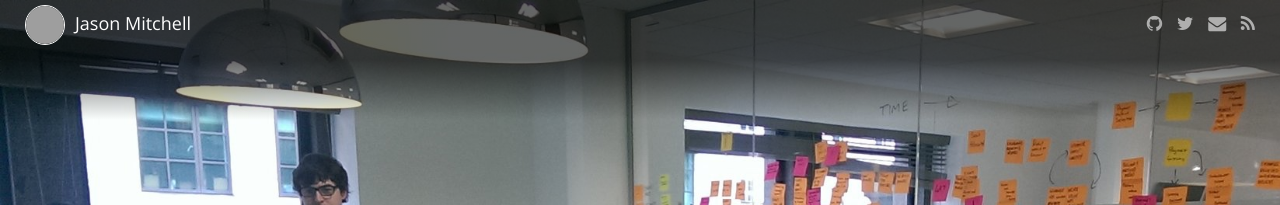
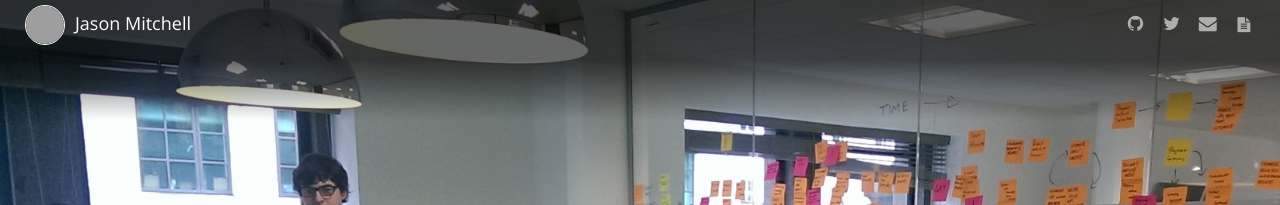
Before and after one commit to jsoncodes/jsoncodes.github.io, a Jekyll site: the page built from index.html, in a window 1280 px wide. Shown: the top 205 px of the page. Built offline with Jekyll 4.4.1, drawn with Linux system fonts in a browser that asks for light colours; nearby versions of some CDN libraries; grey boxes are pictures that could not be loaded.

Commit message:
Updating blog icon

```diff
--- a/_includes/header.html
+++ b/_includes/header.html
@@ -16,8 +16,8 @@
     <a href="mailto:{{ site.email }}" title="Email">
         <i class="fa fa-envelope"></i>
     </a>
-    <a href="{{ site.baseUrl }}/blog" title="Blog">
-        <i class="fa fa-rss"></i>
+    <a href="{{ site.baseUrl }}/blog" title="Blog" class="blog">
+        <i class="fa fa-file-text"></i>
     </a>
   </nav>
 </header>
--- a/_sass/components/_header.scss
+++ b/_sass/components/_header.scss
@@ -51,6 +51,13 @@
       color: #ffffff;
       opacity: 0.6;
       transition: color .3s, opacity .3s;
+      width: 22px;
+      display: inline-block;
+      text-align: center;
+
+      &.blog {
+        font-size: 15px;
+      }
 
       &:hover {
         opacity: 1;
```
